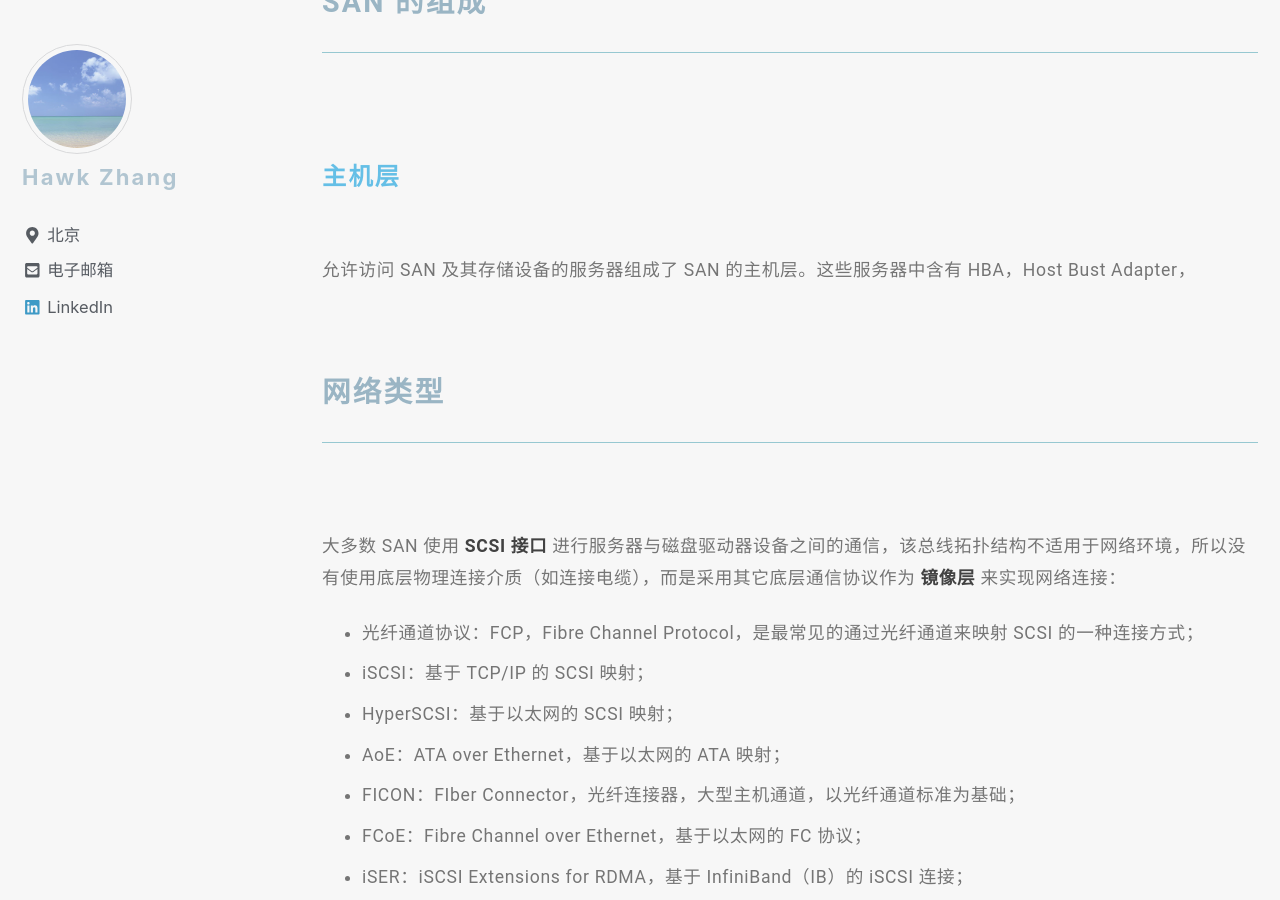
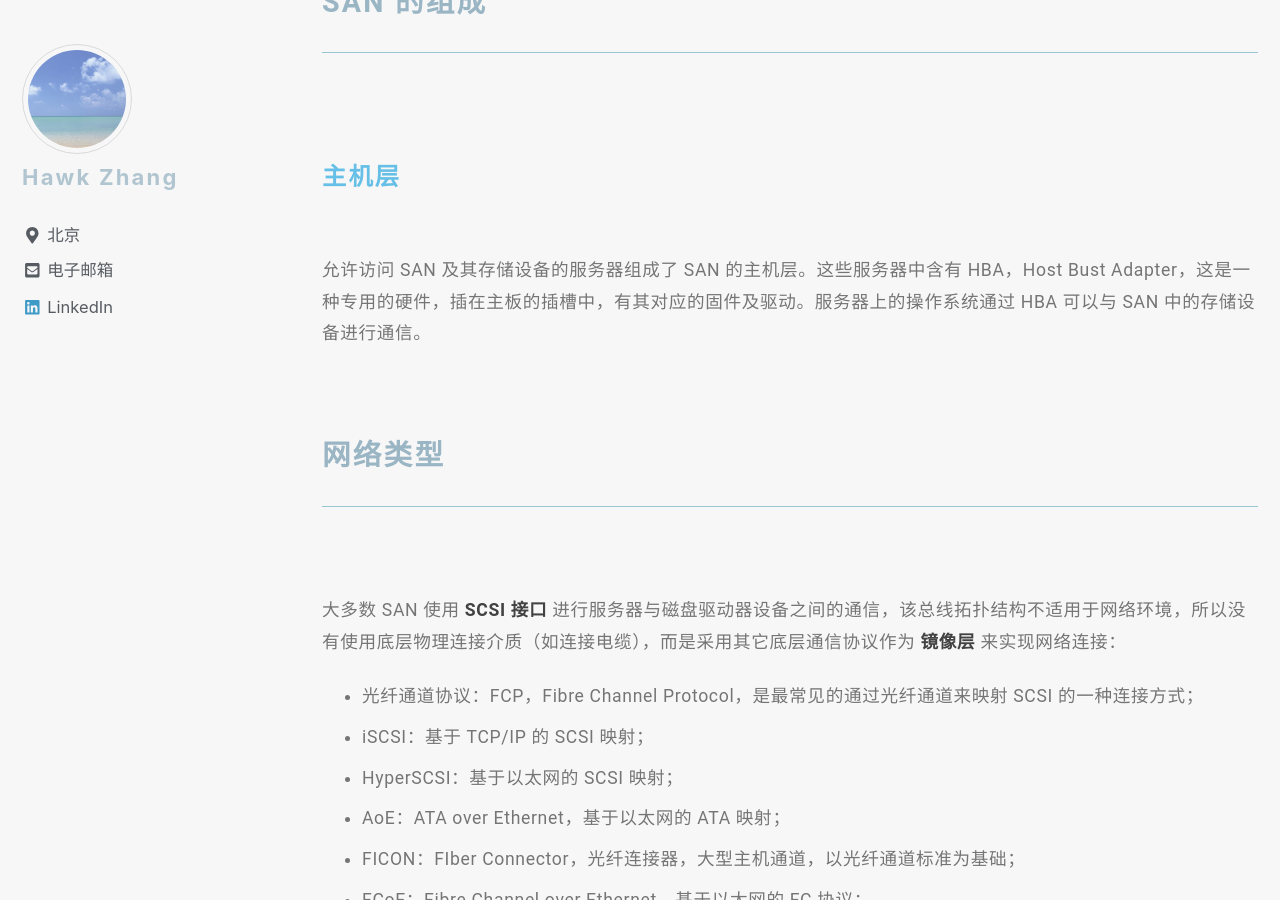
Before and after one commit to narru888/linotes_note, a Jekyll site: the page built from _posts/storage/2018-03-01-das.nas.san.md, in a window 1280 px wide and 900 px high, scrolled down 11654 px. Built offline with Jekyll 4.4.1, drawn with Linux system fonts in a browser that asks for light colours; nearby versions of some CDN libraries; a script that is not in the unit is left out.

Commit message:
update on 2018-11-21 19:15:01 CST

```diff
--- a/_posts/storage/2018-03-01-das.nas.san.md
+++ b/_posts/storage/2018-03-01-das.nas.san.md
@@ -219,7 +219,7 @@ SAN 不提供针对文件的服务，它进行的是 **基于块的操作**。
 
 #### 主机层
 
-允许访问 SAN 及其存储设备的服务器组成了 SAN 的主机层。这些服务器中含有 HBA，Host Bust Adapter，
+允许访问 SAN 及其存储设备的服务器组成了 SAN 的主机层。这些服务器中含有 HBA，Host Bust Adapter，这是一种专用的硬件，插在主板的插槽中，有其对应的固件及驱动。服务器上的操作系统通过 HBA 可以与 SAN 中的存储设备进行通信。
 
 
 
```
